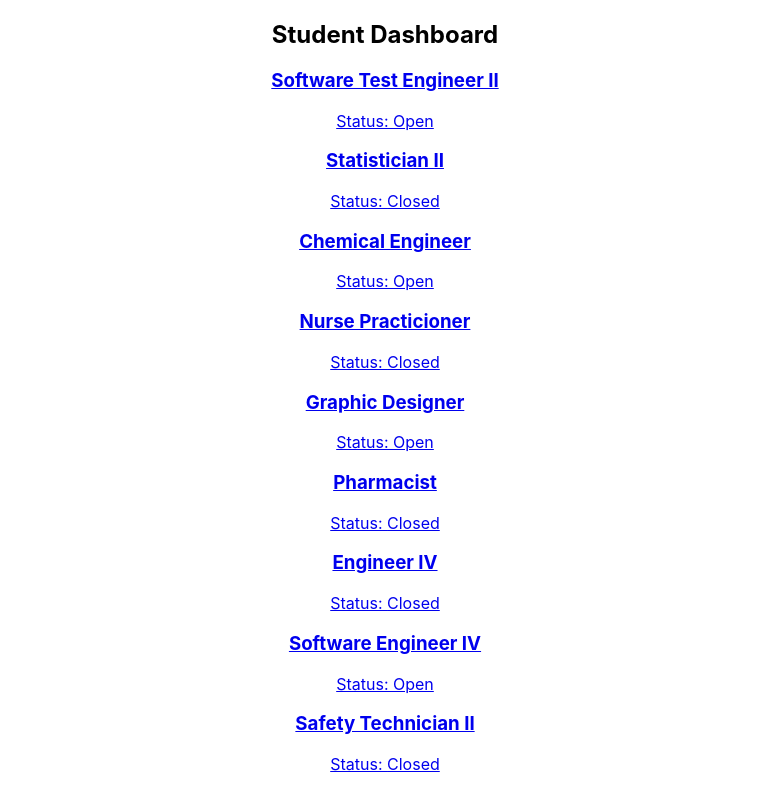
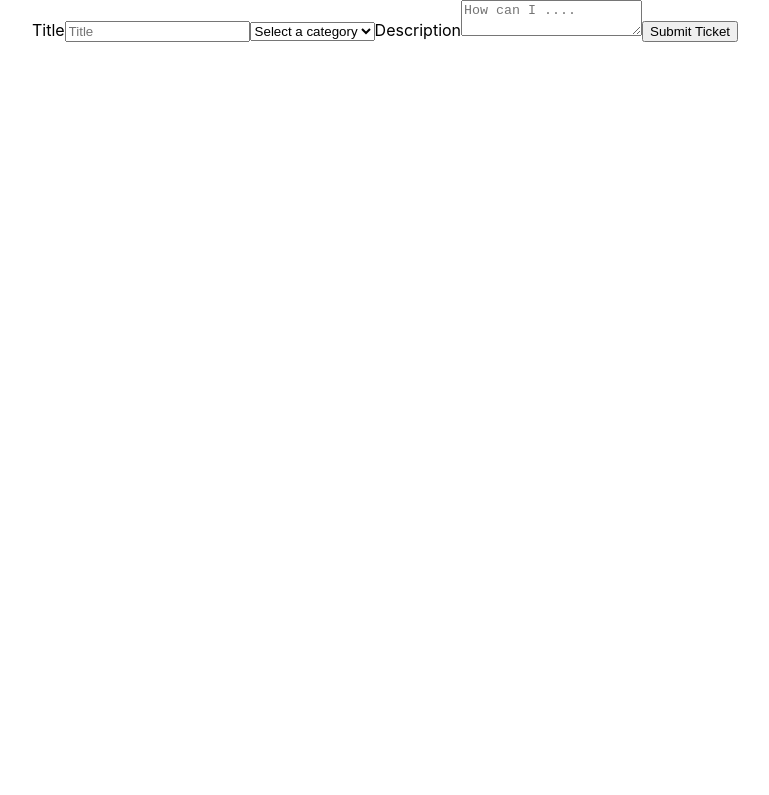
Before and after one commit to mjherich/Lambda-School-Coursework, a React (Create React App) app in the folder devdesk/: page / in a window 1280 px wide. Shown: the top 795 px of the page, without its empty margins (255-1024 px from the left). Built offline with nearby package versions, Linux system fonts and the light colour scheme.

Commit message:
created an add ticket form

```diff
--- a/devdesk/src/App.js
+++ b/devdesk/src/App.js
@@ -1,12 +1,12 @@
 import React from 'react';
 import './App.css';
 
-import StudentDashboard from './components/Student/StudentDashboard';
+import AddTicket from './components/Student/AddTicket';
 
 function App() {
   return (
     <div className="App">
-      <StudentDashboard />
+      <AddTicket />
     </div>
   );
 }
--- a/devdesk/src/components/Student/AddTicket.js
+++ b/devdesk/src/components/Student/AddTicket.js
@@ -0,0 +1,51 @@
+import React, { useState } from 'react';
+
+const initialTicket = {
+    id: '',
+    title: '',
+    description: '',
+    answer: '',
+    category: '',
+    closed: false,
+    student: '',
+    helper: ''
+}
+
+const AddTicket = () => {
+    const [ticket, setTicket] = useState(initialTicket);
+
+    const handleChange = (e) => {
+        setTicket({
+            ...ticket,
+            [e.target.name]: e.target.value
+        })
+    }
+
+    const handleSubmit = (e) => {
+        //axiosWithAuth post request here after adding StudentID and randomly assigning ticket id
+        e.preventDefault();
+    }
+
+    return (
+        <div>
+            <form onSubmit={handleSubmit}>
+                <label>Title</label>
+                <input type='text' name='title' placeholder='Title' value={ticket.title} onChange={handleChange} />
+                <select name='category' onChange={handleChange}>
+                    <option>Select a category</option>
+                    <option value="html">HTML</option>
+                    <option value="css">CSS</option>
+                    <option value="javascript">Javascript</option>
+                    <option value="react">React</option>
+                    <option value="redux">Redux</option>
+                    <option value="other">Other</option>
+                </select>
+                <label>Description</label>
+                <textarea name='description' placeholder='How can I ....' onChange={handleChange} />
+                <button type='submit'>Submit Ticket</button>
+            </form>
+        </div>
+    )
+}
+
+export default AddTicket;
```
